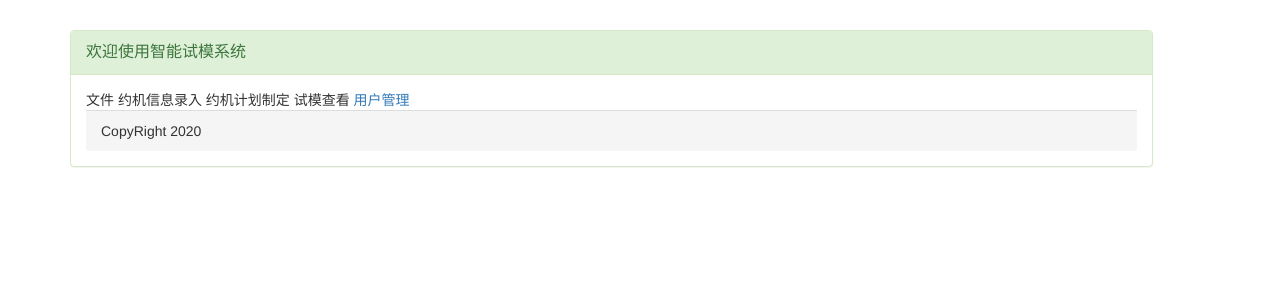
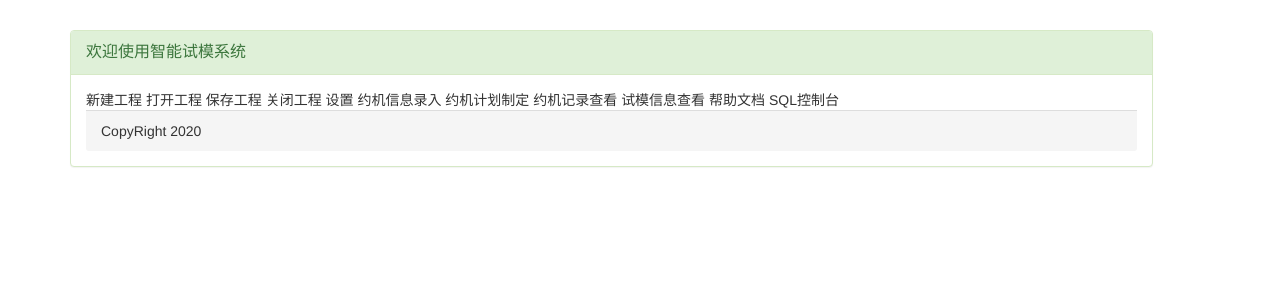
Before and after one commit to yuan20192020/surveySystemZxf, a Django app: template templates/web/public/header.html in a window 1280 px wide. Shown: the top 300 px of the page. Run offline with Django 3.2, Linux system fonts and the light colour scheme; the template is opened without the code that fills it, so the values that code supplies are empty; some libraries are stand-ins or nearby versions.

Commit message:
nav menu

```diff
--- a/templates/web/public/header.html
+++ b/templates/web/public/header.html
@@ -2,13 +2,28 @@
 {% block page-header%}
 <div id="navmenu" class="row container">
 	<el-menu  class="el-menu-demo" mode="horizontal" >
-		  <el-menu-item index="1">文件</el-menu-item>
-		    <el-submenu index="2">
-			        <template slot="title">试模约机</template>
+		<el-submenu index="1">
+				<template slot="title">文件</template>
+				<el-menu-item index="1-1">新建工程</el-menu-item>
+				<el-menu-item index="1-2">打开工程</el-menu-item>
+				<el-menu-item index="1-3">保存工程</el-menu-item>
+				<el-menu-item index="1-4">关闭工程</el-menu-item>
+				<el-menu-item index="1-5">设置</el-menu-item>
+		</el-submenu>
+		<el-submenu index="2"><template slot="title">试模约机</template>
 				<el-menu-item index="2-1">约机信息录入</el-menu-item>
 				<el-menu-item index="2-2">约机计划制定</el-menu-item>
-										        <el-menu-item index="3">试模查看</el-menu-item>
-											  <el-menu-item index="4"><a href="https://www.ele.me" target="_blank">用户管理</a></el-menu-item>
+		</el-submenu>
+		<el-submenu index="3">
+				<template slot="title">试模查看</template>
+				<el-menu-item index="1-1">约机记录查看</el-menu-item>
+				<el-menu-item index="1-2">试模信息查看</el-menu-item>
+		</el-submenu>
+		<el-submenu index="4">
+				<template slot="title">帮助</template>
+				<el-menu-item index="1-1">帮助文档</el-menu-item>
+				<el-menu-item index="1-2">SQL控制台</el-menu-item>
+		</el-submenu>
 	</el-menu>
 	{% endblock%}
 
```
Lines whose indentation alone changed are shown as unchanged.
